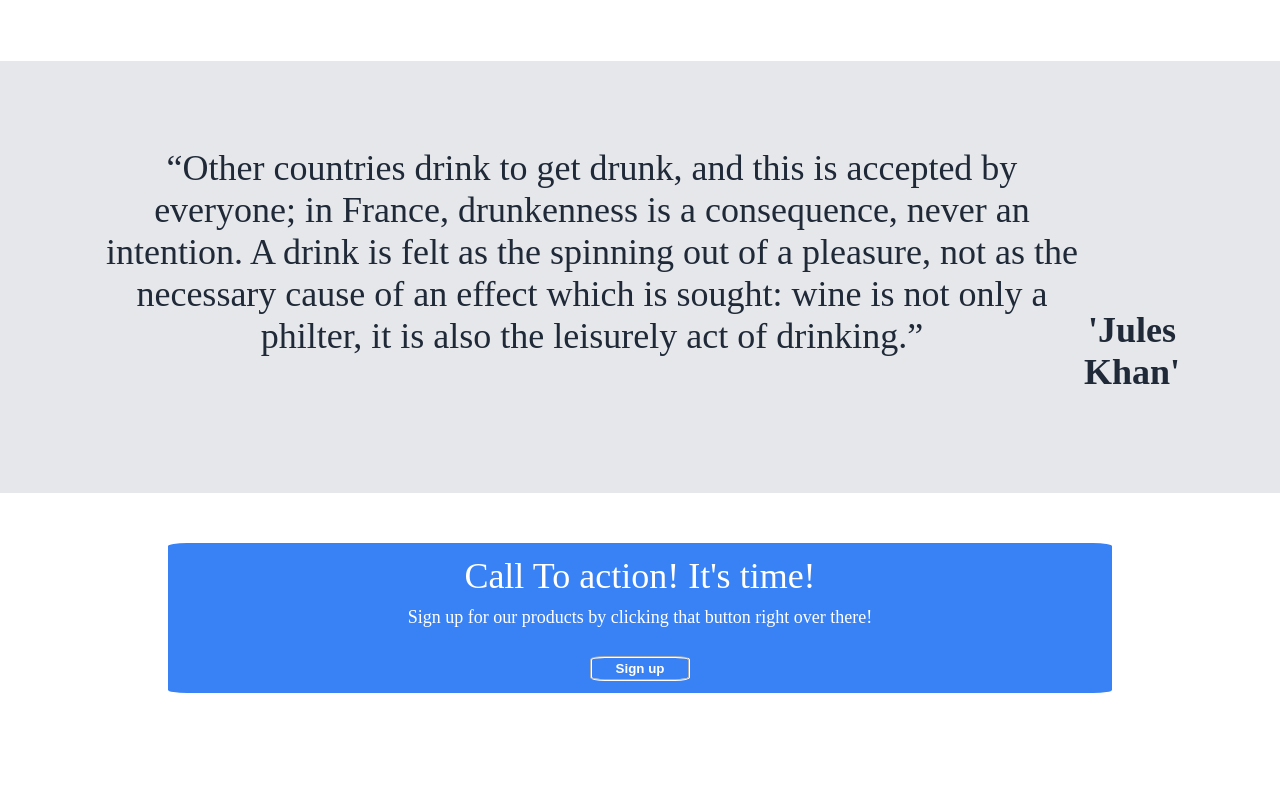
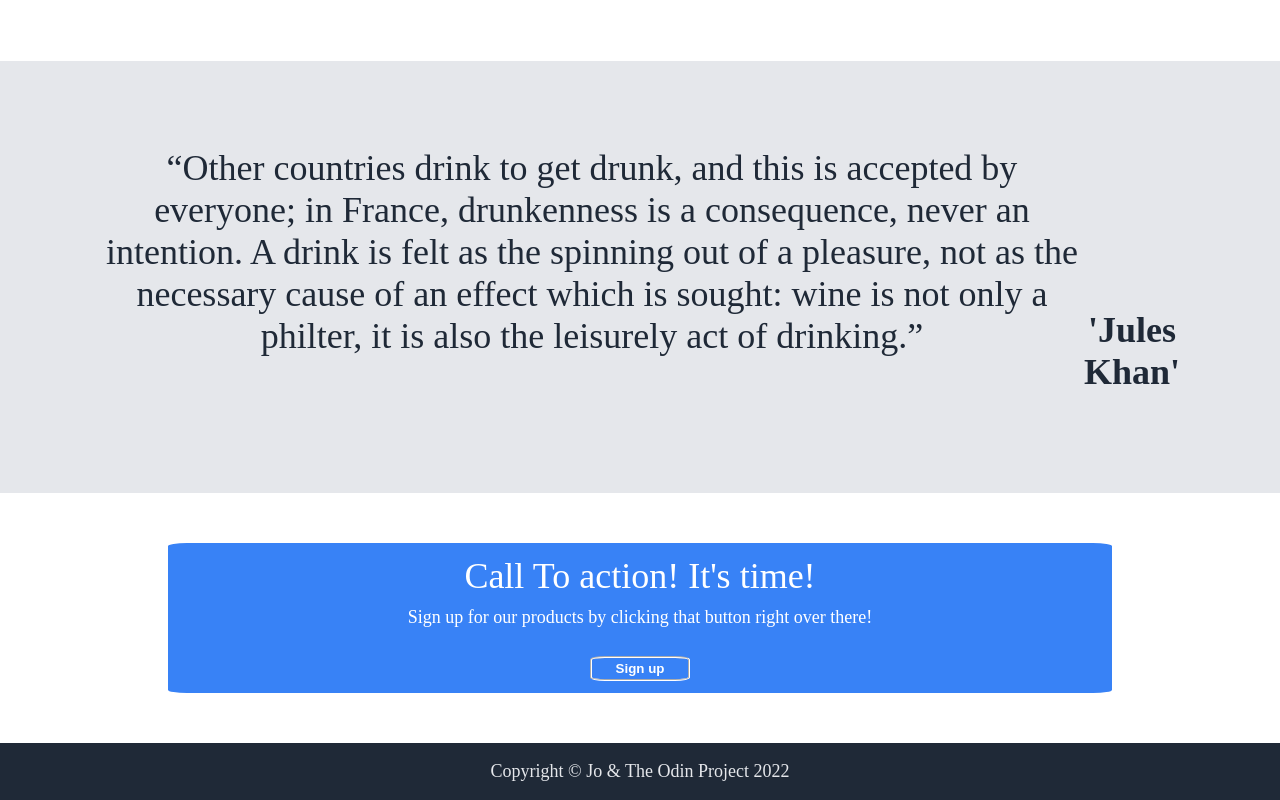
Before and after one commit to Le-GrandJo/landing-page, a plain HTML site: page index.html in a window 1280 px wide. Shown: the part 1057-1857 px from the top of the page. Before the commit the page ends 1800 px from the top, so only its background shows below. Drawn offline with Linux system fonts and the light colour scheme.

Commit message:
Footer and Project Finished :)

```diff
--- a/index.html
+++ b/index.html
@@ -52,7 +52,9 @@
         </div>
         <button class="buttonback">Sign up</button><!-- Box with sign up button--> </div>
         </div>
-    <div class="footer"><!--The Footer --> </div>
+    <div class="footer">
+
+    <p>Copyright © Jo & The Odin Project 2022 </p><!--The Footer --> </div>
 
 </body>
 </html>
--- a/style.css
+++ b/style.css
@@ -218,3 +218,11 @@ img.mainfour {
     justify-content: flex-end;
     align-items: flex-end;
 }
+
+.footer {
+    display: flex;
+    justify-content: center;
+    font-size: 18px;
+    background-color: #1F2937;
+    color: #e5e7eb;
+}
```
